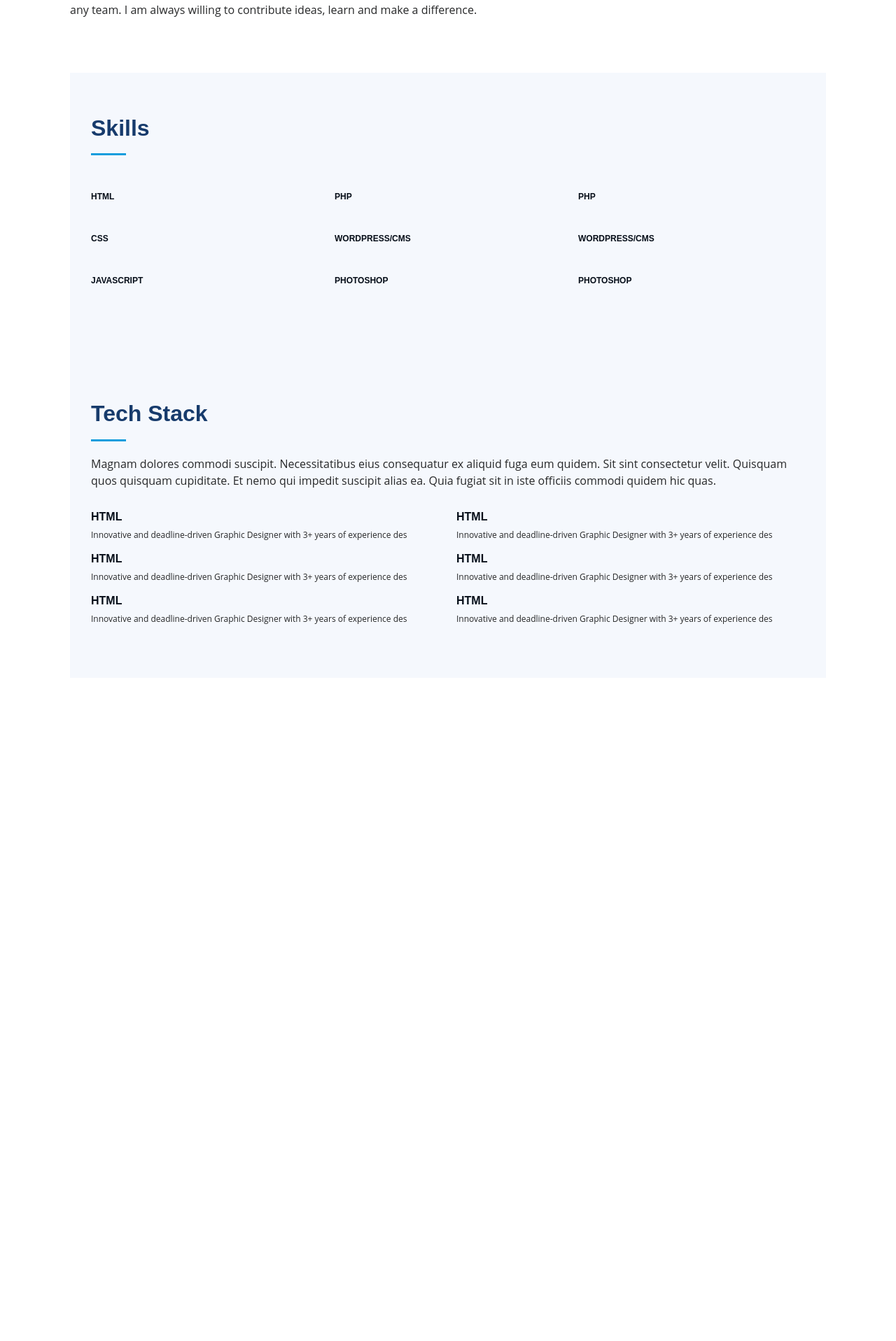
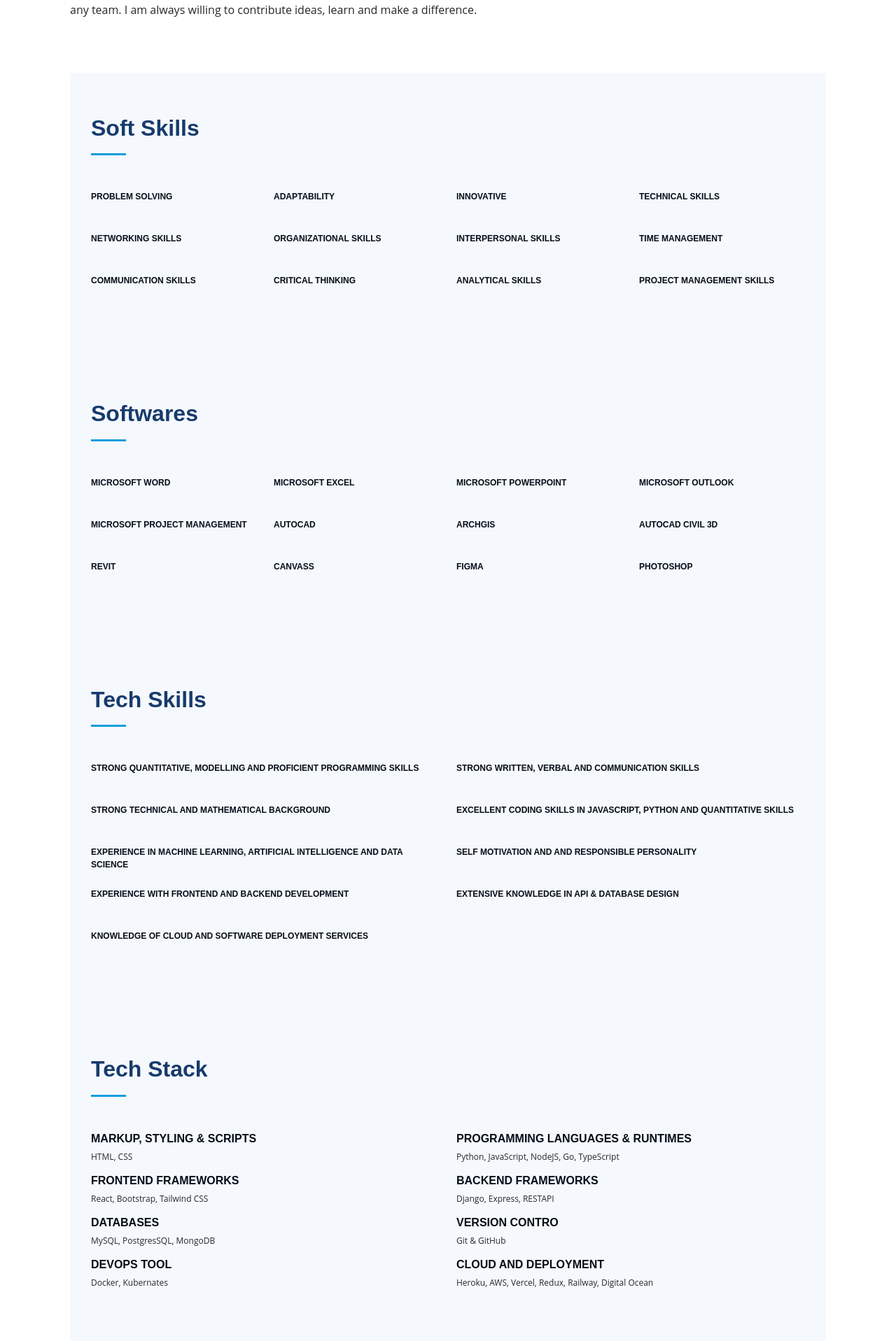
Before and after one commit to engraya/my-portfolio, a Django app: page /about in a window 1280 px wide. Shown: the part 816-2733 px from the top of the page at 70% size. Before the commit the page ends 1708 px from the top, so only its background shows below. Run offline with Django 4.2, Linux system fonts and the light colour scheme; data comes from the database, SQL or seed files in the repository; both versions use the stored data as it was after the commit; some libraries are stand-ins or nearby versions.

Commit message:
About Page Commit

```diff
--- a/baseapp/admin.py
+++ b/baseapp/admin.py
@@ -14,3 +14,5 @@
 admin.site.register(TechStack)
 admin.site.register(Education)
 admin.site.register(MembershipCertificate)
+admin.site.register(Softwares)
+admin.site.register(TechSkills)
--- a/baseapp/models.py
+++ b/baseapp/models.py
@@ -102,6 +102,21 @@
         return self.title
 
 
+class TechSkills(models.Model):
+    title = models.CharField(max_length=200, null=True, blank=True)
+
+    def __str__(self):
+        return self.title
+
+
+
+class Softwares(models.Model):
+    title = models.CharField(max_length=200, null=True, blank=True)
+
+    def __str__(self):
+        return self.title
+
+
 class HardSkills(models.Model):
     title = models.CharField(max_length=200, null=True, blank=True)
 
--- a/baseapp/templates/baseapp/about.html
+++ b/baseapp/templates/baseapp/about.html
@@ -56,73 +56,66 @@
             <div class="container">
 
               <div class="section-title">
-                <h2>Skills</h2>
+                <h2>Soft Skills</h2>
               </div>
 
               <div class="row skills-content">
-
-                <div class="col-lg-4" data-aos="fade-up">
+                {% for skill in skills %}
+                <div class="col-lg-3" data-aos="fade-up">
 
                   <div class="progress">
-                    <span class="skill">HTML</span>
-                  </div>
-
-                  <div class="progress">
-                    <span class="skill">CSS </span>
-
-                  </div>
-
-                  <div class="progress">
-                    <span class="skill">JavaScript </span>
-
+                    <span class="skill">{{skill.title}}</span>
                   </div>
 
                 </div>
+                {% endfor %}
 
-                <div class="col-lg-4" data-aos="fade-up" data-aos-delay="100">
+              </div>
+            </div>
+          </section><!-- End Skills Section -->
+          <!-- ======= Skills Section ======= -->
+          <section id="skills" class="skills section-bg">
+            <div class="container">
+
+              <div class="section-title">
+                <h2>Softwares</h2>
+              </div>
+
+              <div class="row skills-content">
+                {% for software in softwares %}
+                <div class="col-lg-3" data-aos="fade-up">
 
                   <div class="progress">
-                    <span class="skill">PHP</span>
-
-                  </div>
-
-                  <div class="progress">
-                    <span class="skill">WordPress/CMS </span>
-
-                  </div>
-
-                  <div class="progress">
-                    <span class="skill">Photoshop </span>
-
+                    <span class="skill">{{software.title}}</span>
                   </div>
 
                 </div>
-
-                <div class="col-lg-4" data-aos="fade-up" data-aos-delay="100">
-
-                  <div class="progress">
-                    <span class="skill">PHP</span>
-
-                  </div>
-
-                  <div class="progress">
-                    <span class="skill">WordPress/CMS </span>
-
-                  </div>
-
-                  <div class="progress">
-                    <span class="skill">Photoshop </span>
-
-                  </div>
-
-                </div>
-
+                {% endfor %}
 
               </div>
-
             </div>
           </section><!-- End Skills Section -->
 
+           <!-- ======= Skills Section ======= -->
+           <section id="skills" class="skills section-bg">
+            <div class="container">
+
+              <div class="section-title">
+                <h2>Tech Skills</h2>
+              </div>
+
+              <div class="row skills-content">
+                {% for techskill in techskills %}
+                <div class="col-lg-6" data-aos="fade-up">
+                  <div class="progress">
+                    <p class="skill">{{techskill.title}}</p>
+                  </div>
+                </div>
+                {% endfor %}
+
+              </div>
+            </div>
+          </section><!-- End Skills Section -->
 
           <!-- ======= Skills Section ======= -->
           <section id="skills" class="skills section-bg">
@@ -130,46 +123,19 @@
 
               <div class="section-title">
                 <h2>Tech Stack</h2>
-                <p>Magnam dolores commodi suscipit. Necessitatibus eius consequatur ex aliquid fuga eum quidem. Sit sint consectetur velit. Quisquam quos quisquam cupiditate. Et nemo qui impedit suscipit alias ea. Quia fugiat sit in iste officiis commodi quidem hic quas.</p>
               </div>
 
               <div class="row skills-content">
-
+                {% for techstack in techstacks %}
                 <div class="col-lg-6" data-aos="fade-up">
 
                   <div class="progress">
-                    <h6><span class="skill">HTML </span></h6>
-                    <p>Innovative and deadline-driven Graphic Designer with 3+ years of experience des</p>
-                  </div>
-                  <div class="progress">
-                    <h6><span class="skill">HTML </span></h6>
-                    <p>Innovative and deadline-driven Graphic Designer with 3+ years of experience des</p>
-                  </div>
-
-                  <div class="progress">
-                    <h6><span class="skill">HTML </span></h6>
-                    <p>Innovative and deadline-driven Graphic Designer with 3+ years of experience des</p>
+                    <h6><span class="skill">{{techstack.title}}</span></h6>
+                    <p>{{techstack.subtitle}}</p>
                   </div>
 
                 </div>
-
-                <div class="col-lg-6" data-aos="fade-up" data-aos-delay="100">
-
-                  <div class="progress">
-                    <h6><span class="skill">HTML </span></h6>
-                    <p>Innovative and deadline-driven Graphic Designer with 3+ years of experience des</p>
-                  </div>
-                  <div class="progress">
-                    <h6><span class="skill">HTML </span></h6>
-                    <p>Innovative and deadline-driven Graphic Designer with 3+ years of experience des</p>
-                  </div>
-                  <div class="progress">
-                    <h6><span class="skill">HTML </span></h6>
-                    <p>Innovative and deadline-driven Graphic Designer with 3+ years of experience des</p>
-                  </div>
-
-                </div>
-
+                {% endfor %}
               </div>
 
             </div>
--- a/baseapp/views.py
+++ b/baseapp/views.py
@@ -1,6 +1,6 @@
 from django.shortcuts import render
 from django.http import HttpResponse
-from .models import About, Contact, Social, SoftSkills
+from .models import About, Contact, Social, SoftSkills, Softwares, TechSkills, TechStack
 
 # Create your views here.
 
@@ -13,7 +13,10 @@
     abouts = About.objects.all()
     contacts = Contact.objects.all()
     skills = SoftSkills.objects.all()
-    context = { 'abouts' : abouts, 'contacts' : contacts, 'skills' : skills}
+    softwares = Softwares.objects.all()
+    techskills = TechSkills.objects.all()
+    techstacks = TechStack.objects.all()
+    context = { 'abouts' : abouts, 'contacts' : contacts, 'skills' : skills, 'softwares' : softwares, 'techskills' : techskills, 'techstacks' : techstacks}
     return render(request, 'baseapp/about.html', context)
 
 
```
Also changed, not shown: baseapp/migrations/0008_softwares.py (added), baseapp/migrations/0009_techskills.py (added), db.sqlite3.
